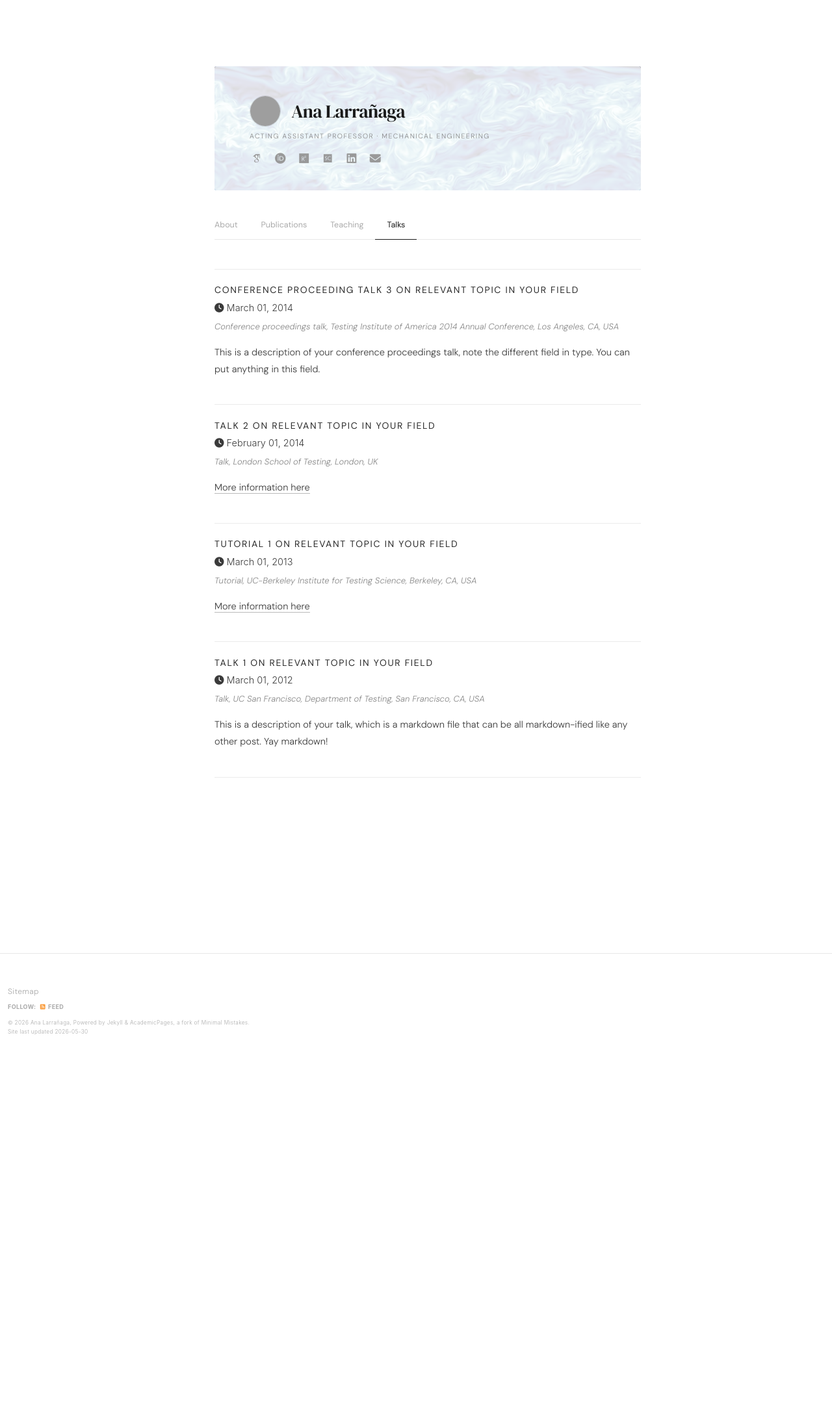
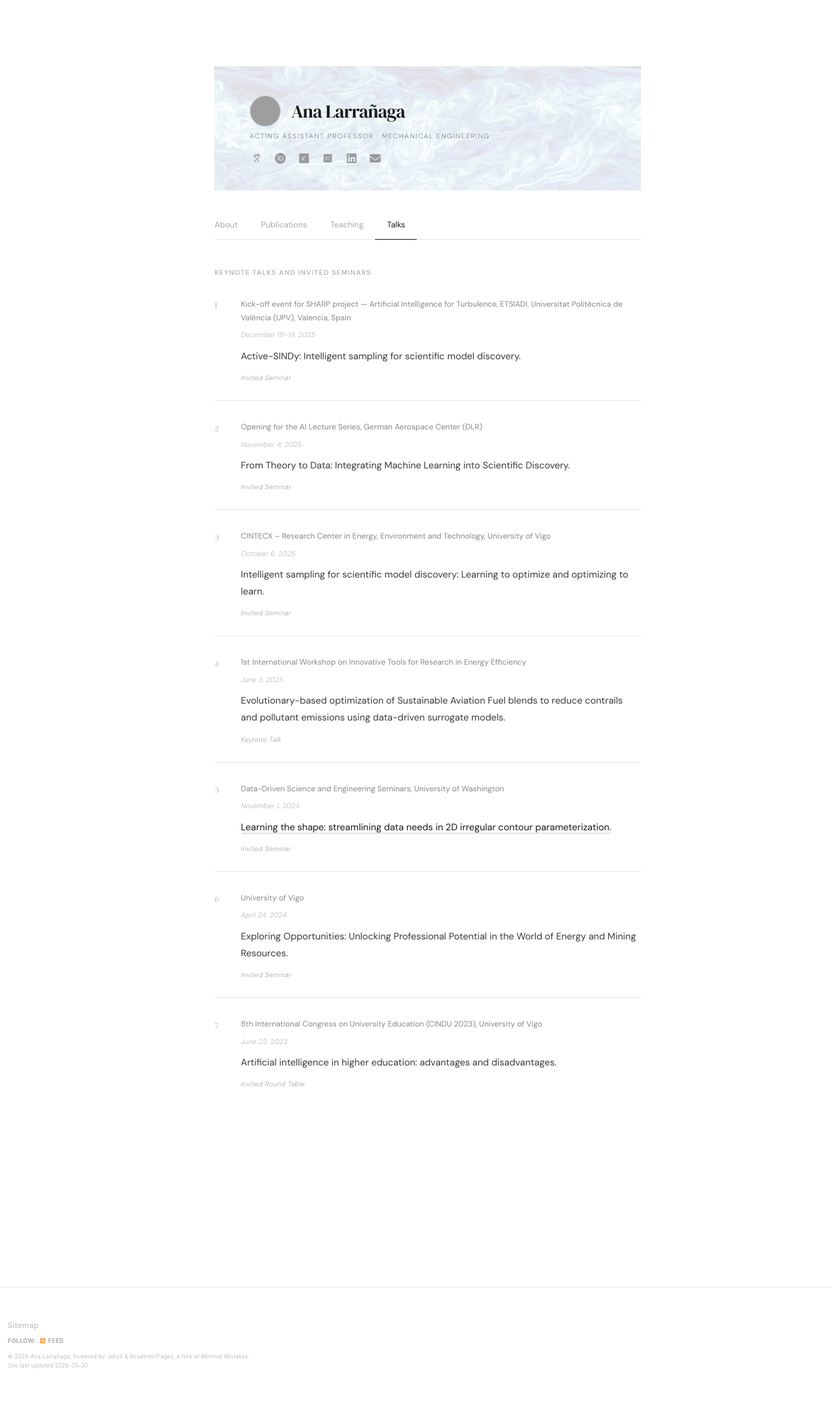
Before and after one commit to alarran/alarran.github.io, a Jekyll site: the page built from _pages/talks.html, in a window 1280 px wide. Shown: the whole page at 65% size. Built offline with Jekyll 4.4.1, drawn with Linux system fonts in a browser that asks for light colours; some web fonts are replaced; a script that is not in the unit is left out; before the commit the page ends 1644 px from its top, so only the background shows below that.

Commit message:
talks: add keynote talks and invited seminars

```diff
--- a/_pages/talks.html
+++ b/_pages/talks.html
@@ -4,12 +4,55 @@ title: "Talks"
 permalink: /talks/
 ---
 
-{% if site.talkmap_link == true %}
+<h2>Keynote Talks and Invited Seminars</h2>
 
-<p style="text-decoration:underline;"><a href="/talkmap.html">See a map of all the places I've given a talk!</a></p>
+<ol class="talk-list">
+  <li>
+    <span class="talk-venue">Kick-off event for SHARP project &mdash; Artificial Intelligence for Turbulence, ETSIADI, Universitat Polit&egrave;cnica de Val&egrave;ncia (UPV), Valencia, Spain</span>
+    <span class="talk-date">December 18&ndash;19, 2025</span>
+    <p class="talk-title">Active-SINDy: Intelligent sampling for scientific model discovery.</p>
+    <span class="talk-type">Invited Seminar</span>
+  </li>
 
-{% endif %}
+  <li>
+    <span class="talk-venue">Opening for the AI Lecture Series, German Aerospace Center (DLR)</span>
+    <span class="talk-date">November 4, 2025</span>
+    <p class="talk-title">From Theory to Data: Integrating Machine Learning into Scientific Discovery.</p>
+    <span class="talk-type">Invited Seminar</span>
+  </li>
 
-{% for post in site.talks reversed %}
-  {% include archive-single-talk.html %}
-{% endfor %}
+  <li>
+    <span class="talk-venue">CINTECX &ndash; Research Center in Energy, Environment and Technology, University of Vigo</span>
+    <span class="talk-date">October 6, 2025</span>
+    <p class="talk-title">Intelligent sampling for scientific model discovery: Learning to optimize and optimizing to learn.</p>
+    <span class="talk-type">Invited Seminar</span>
+  </li>
+
+  <li>
+    <span class="talk-venue">1st International Workshop on Innovative Tools for Research in Energy Efficiency</span>
+    <span class="talk-date">June 3, 2025</span>
+    <p class="talk-title">Evolutionary-based optimization of Sustainable Aviation Fuel blends to reduce contrails and pollutant emissions using data-driven surrogate models.</p>
+    <span class="talk-type">Keynote Talk</span>
+  </li>
+
+  <li>
+    <span class="talk-venue">Data-Driven Science and Engineering Seminars, University of Washington</span>
+    <span class="talk-date">November 1, 2024</span>
+    <p class="talk-title"><a href="https://doi.org/10.52843/cassyni.hv6dnt">Learning the shape: streamlining data needs in 2D irregular contour parameterization.</a></p>
+    <span class="talk-type">Invited Seminar</span>
+  </li>
+
+  <li>
+    <span class="talk-venue">University of Vigo</span>
+    <span class="talk-date">April 24, 2024</span>
+    <p class="talk-title">Exploring Opportunities: Unlocking Professional Potential in the World of Energy and Mining Resources.</p>
+    <span class="talk-type">Invited Seminar</span>
+  </li>
+
+  <li>
+    <span class="talk-venue">8th International Congress on University Education (CINDU 2023), University of Vigo</span>
+    <span class="talk-date">June 23, 2023</span>
+    <p class="talk-title">Artificial intelligence in higher education: advantages and disadvantages.</p>
+    <span class="talk-type">Invited Round Table</span>
+  </li>
+</ol>
--- a/_sass/_academic-pages-custom.scss
+++ b/_sass/_academic-pages-custom.scss
@@ -453,6 +453,123 @@ a:hover {
   margin: 0 0 1.5rem;
 }
 
+/* ─── Talks page ─────────────────────────────────────────────── */
+
+.talk-list {
+  list-style: none;
+  counter-reset: talk-counter;
+  padding: 0;
+  margin: 0;
+}
+
+.talk-list li {
+  counter-increment: talk-counter;
+  position: relative;
+  padding: 1.25rem 0 1.25rem 2.25rem;
+  border-bottom: 0.5px solid #ebebeb;
+}
+
+.talk-list li:last-child {
+  border-bottom: none;
+}
+
+.talk-list li::before {
+  content: counter(talk-counter);
+  position: absolute;
+  left: 0;
+  top: 1.35rem;
+  font-family: 'DM Serif Display', serif;
+  font-size: 13px;
+  color: #ccc;
+  font-weight: 400;
+  min-width: 1.5rem;
+}
+
+.talk-venue {
+  display: block;
+  font-size: 12px;
+  font-weight: 400;
+  color: #888;
+  margin-bottom: 0.1rem;
+}
+
+.talk-date {
+  display: inline-block;
+  font-size: 11px;
+  color: #bbb;
+  font-weight: 300;
+  font-style: italic;
+  margin-bottom: 0.3rem;
+}
+
+.talk-title {
+  font-size: 14.5px;
+  font-weight: 400;
+  color: #1a1a1a;
+  margin: 0.2rem 0 0.35rem;
+  line-height: 1.5;
+}
+
+.talk-title a {
+  color: #1a1a1a;
+  border-bottom: 0.5px solid #ccc;
+}
+
+.talk-title a:hover {
+  border-bottom-color: #1a1a1a;
+}
+
+.talk-type {
+  display: inline-block;
+  font-size: 10.5px;
+  font-weight: 300;
+  font-style: italic;
+  color: #aaa;
+  letter-spacing: 0.02em;
+}
+
+/* ─── Teaching page ──────────────────────────────────────────── */
+
+.teaching-block {
+  margin-bottom: 2.5rem;
+}
+
+.teaching-term {
+  font-size: 12px;
+  font-weight: 400;
+  color: #888;
+  font-style: italic;
+  margin: 1.25rem 0 0.3rem;
+}
+
+.teaching-block .teaching-term:first-child {
+  margin-top: 0.5rem;
+}
+
+.course-list {
+  list-style: none;
+  margin: 0 0 0 0;
+  padding: 0;
+}
+
+.course-list li {
+  font-size: 14px;
+  color: #2a2a2a;
+  line-height: 1.6;
+  margin-bottom: 0.15rem;
+}
+
+.course-list li strong {
+  font-weight: 500;
+  color: #1a1a1a;
+}
+
+.course-hours {
+  font-size: 12px;
+  color: #aaa;
+  font-weight: 300;
+}
+
 /* ─── Responsive ─────────────────────────────────────────────── */
 
 @media (max-width: 680px) {
```
